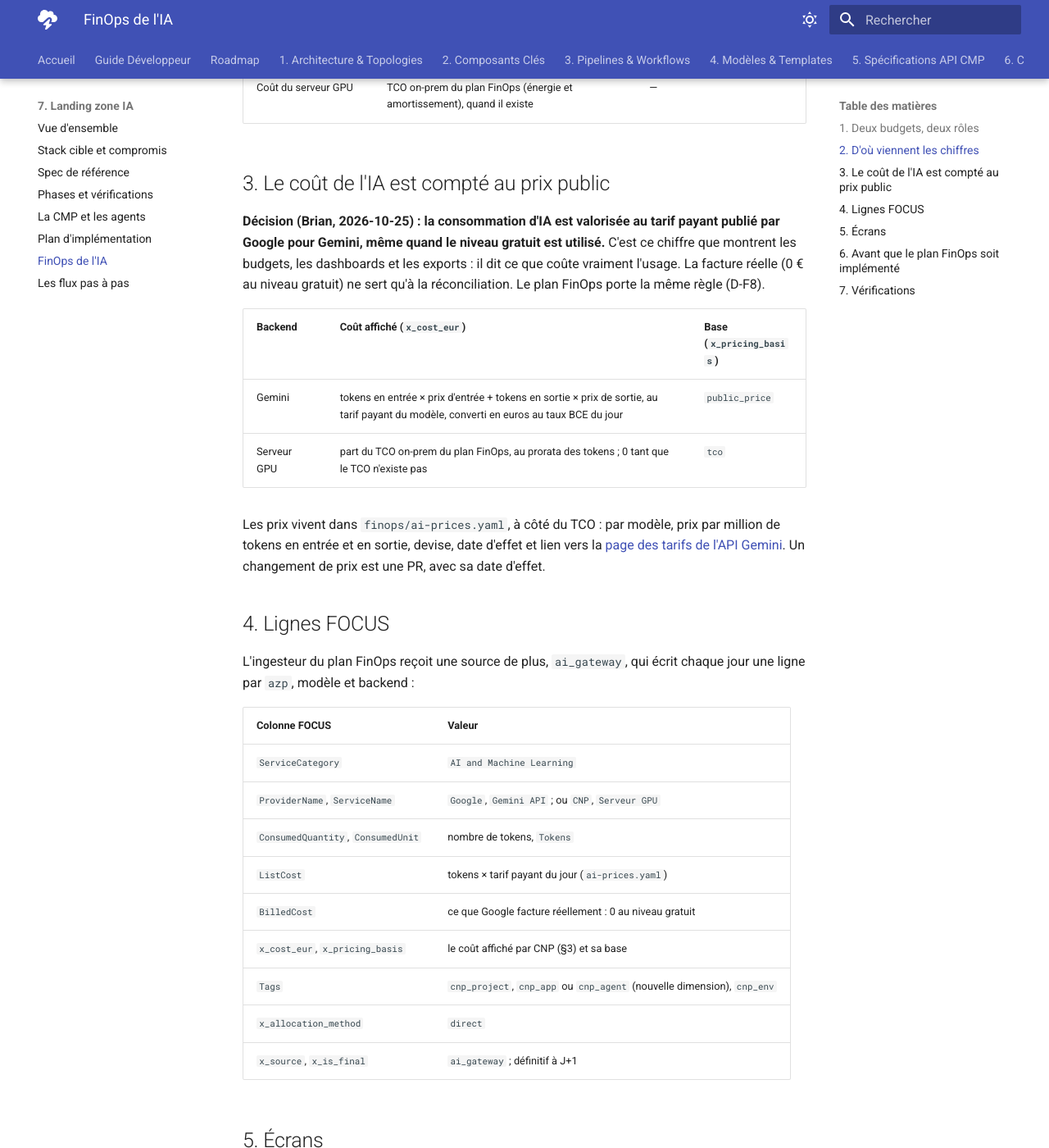
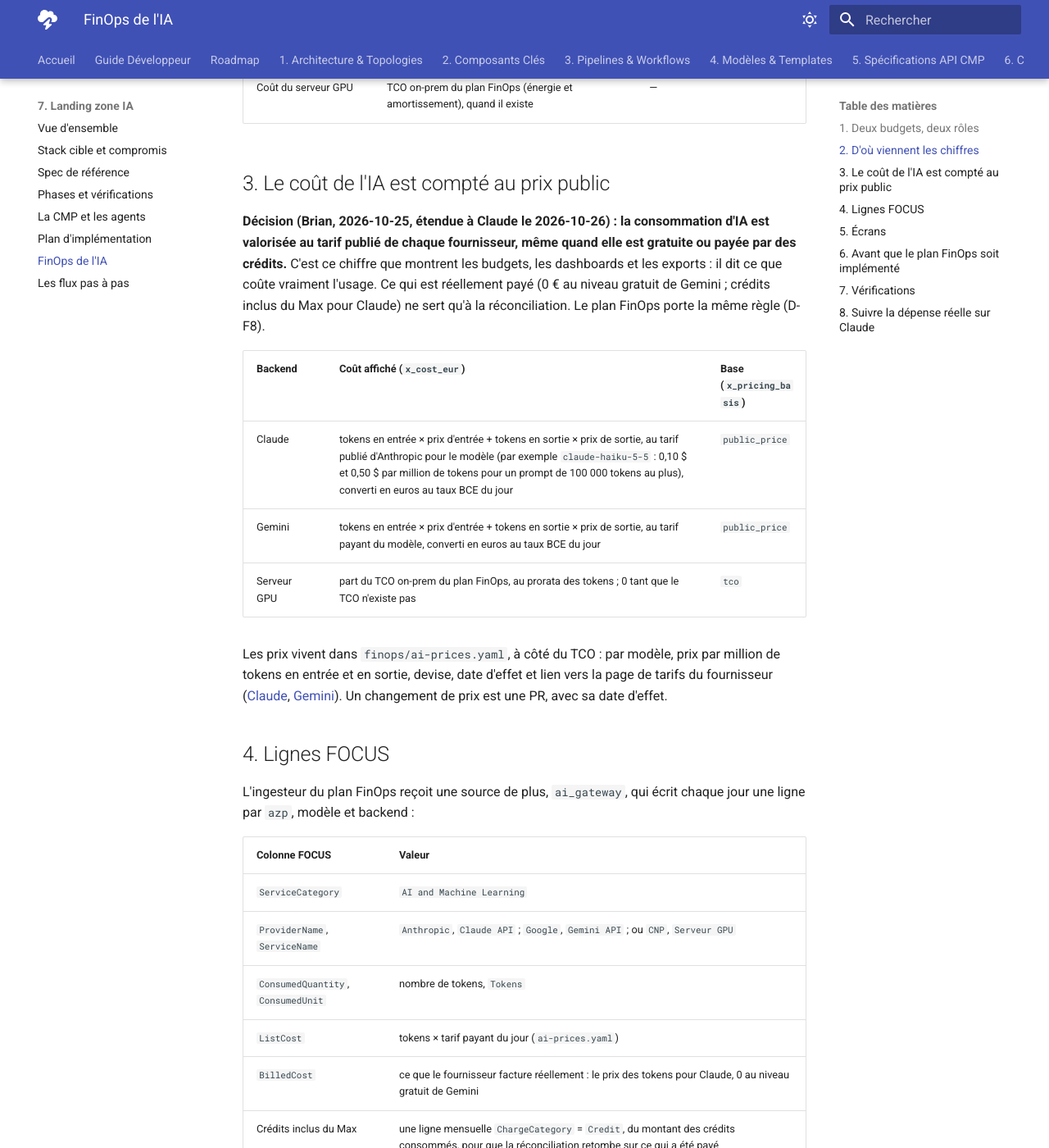
Before and after one commit to 3-Istor/cnp-docs, an MkDocs documentation site: the page built from docs/07-ai-landing-zone/06-finops-ia.md, in a window 1280 px wide and 1400 px high, scrolled down 1056 px. Shown: the whole window at 82% size. Built offline with MkDocs 1.6.1 and Material for MkDocs 9.7.7, drawn with Linux system fonts in a browser that asks for light colours; some of the changed text lies outside the part shown.

Commit message:
docs(ai-landing-zone): Claude as default model provider, with spend caps
- D6: Claude through the Anthropic API is the default cloud provider,
  paid by the API credits included in Brian's Max plan; claude-haiku-5-5
  by default, claude-sonnet-5-5 when a project allows it. Gemini (free
  tier) is the fallback, then the GPU server.
- D38: three spend caps: a dedicated Console workspace cnp-demo with a
  20 USD monthly spend limit and alerts, no auto-reload; the gateway
  token budget per agent; the FinOps budget per project.
- Gateway egress, provider keys in Vault, OpenAI-to-Messages translation
  by agentgateway, fallback checks (V1.10), steps for Brian before
  launch (05 section 1 bis), FinOps lines for Claude and credits.

Co-Authored-By: Claude Opus 5.5 <noreply@anthropic.com>
Claude-Session: https://claude.ai/code/session_013JnyuDEszt9ExGcKMe9usf

```diff
--- a/docs/07-ai-landing-zone/06-finops-ia.md
+++ b/docs/07-ai-landing-zone/06-finops-ia.md
@@ -32,20 +32,23 @@ projet.
 
 ## 3. Le coût de l'IA est compté au prix public
 
-**Décision (Brian, 2026-10-25) : la consommation d'IA est valorisée au tarif payant publié
-par Google pour Gemini, même quand le niveau gratuit est utilisé.** C'est ce chiffre que
-montrent les budgets, les dashboards et les exports : il dit ce que coûte vraiment l'usage.
-La facture réelle (0 € au niveau gratuit) ne sert qu'à la réconciliation. Le plan FinOps porte
+**Décision (Brian, 2026-10-25, étendue à Claude le 2026-10-26) : la consommation d'IA est
+valorisée au tarif publié de chaque fournisseur, même quand elle est gratuite ou payée par des
+crédits.** C'est ce chiffre que montrent les budgets, les dashboards et les exports : il dit ce
+que coûte vraiment l'usage. Ce qui est réellement payé (0 € au niveau gratuit de Gemini ;
+crédits inclus du Max pour Claude) ne sert qu'à la réconciliation. Le plan FinOps porte
 la même règle (D-F8).
 
 | Backend | Coût affiché (`x_cost_eur`) | Base (`x_pricing_basis`) |
 |---|---|---|
+| Claude | tokens en entrée × prix d'entrée + tokens en sortie × prix de sortie, au tarif publié d'Anthropic pour le modèle (par exemple `claude-haiku-5-5` : 0,10 $ et 0,50 $ par million de tokens pour un prompt de 100 000 tokens au plus), converti en euros au taux BCE du jour | `public_price` |
 | Gemini | tokens en entrée × prix d'entrée + tokens en sortie × prix de sortie, au tarif payant du modèle, converti en euros au taux BCE du jour | `public_price` |
 | Serveur GPU | part du TCO on-prem du plan FinOps, au prorata des tokens ; 0 tant que le TCO n'existe pas | `tco` |
 
 Les prix vivent dans `finops/ai-prices.yaml`, à côté du TCO : par modèle, prix par million de
-tokens en entrée et en sortie, devise, date d'effet et lien vers la
-[page des tarifs de l'API Gemini](https://ai.google.dev/gemini-api/docs/pricing). Un
+tokens en entrée et en sortie, devise, date d'effet et lien vers la page de tarifs du
+fournisseur ([Claude](https://platform.claude.com/docs/en/about-claude/pricing),
+[Gemini](https://ai.google.dev/gemini-api/docs/pricing)). Un
 changement de prix est une PR, avec sa date d'effet.
 
 ## 4. Lignes FOCUS
@@ -56,10 +59,11 @@ ligne par `azp`, modèle et backend :
 | Colonne FOCUS | Valeur |
 |---|---|
 | `ServiceCategory` | `AI and Machine Learning` |
-| `ProviderName`, `ServiceName` | `Google`, `Gemini API` ; ou `CNP`, `Serveur GPU` |
+| `ProviderName`, `ServiceName` | `Anthropic`, `Claude API` ; `Google`, `Gemini API` ; ou `CNP`, `Serveur GPU` |
 | `ConsumedQuantity`, `ConsumedUnit` | nombre de tokens, `Tokens` |
 | `ListCost` | tokens × tarif payant du jour (`ai-prices.yaml`) |
-| `BilledCost` | ce que Google facture réellement : 0 au niveau gratuit |
+| `BilledCost` | ce que le fournisseur facture réellement : le prix des tokens pour Claude, 0 au niveau gratuit de Gemini |
+| Crédits inclus du Max | une ligne mensuelle `ChargeCategory` = `Credit`, du montant des crédits consommés, pour que la réconciliation retombe sur ce qui a été payé |
 | `x_cost_eur`, `x_pricing_basis` | le coût affiché par CNP (§3) et sa base |
 | `Tags` | `cnp_project`, `cnp_app` ou `cnp_agent` (nouvelle dimension), `cnp_env` |
 | `x_allocation_method` | `direct` |
@@ -91,3 +95,11 @@ du plan FinOps. Le plan FinOps a reçu la source `ai_gateway` et la décision D-
 | VF1.1 | 1 | 100 appels d'un agent de test, puis l'onglet « IA » du projet | Les tokens affichés égalent ceux des métriques de la gateway, à 1 % près |
 | VF1.2 | 1 | Coût au prix public | Tokens en entrée et en sortie × prix de `ai-prices.yaml`, recalculable à la main |
 | VF2.1 | I2 du plan FinOps | Lignes `ai_gateway` dans `cost_line_items` | Une ligne par `azp`, modèle, backend et jour ; ingestion idempotente (rejouer J-1 ne duplique rien) |
+
+## 8. Suivre la dépense réelle sur Claude
+
+La dépense réelle se lit dans la Claude Console (usage de l'espace de travail `cnp-demo`, face
+à son plafond de 20 $ par mois, D38). La CMP l'affiche sur l'écran Modèles et sur la carte des
+backends de l'onglet IA, à partir des métriques de la gateway ; la Console fait foi en cas
+d'écart. Les crédits du Max (100 $ par mois pour Max 5x) expirent à chaque cycle sans report :
+la dépense du mois ne déborde jamais sur le mois suivant.
```
Also changed, not shown: docs/07-ai-landing-zone/02-spec.md (+11 -9 lines), docs/07-ai-landing-zone/03-phases.md (+4 -4 lines), docs/07-ai-landing-zone/04-cmp-agents.md (+4 -3 lines), docs/07-ai-landing-zone/05-plan-implementation.md (+15 -2 lines), docs/07-ai-landing-zone/07-flux.md (+5 -4 lines).
